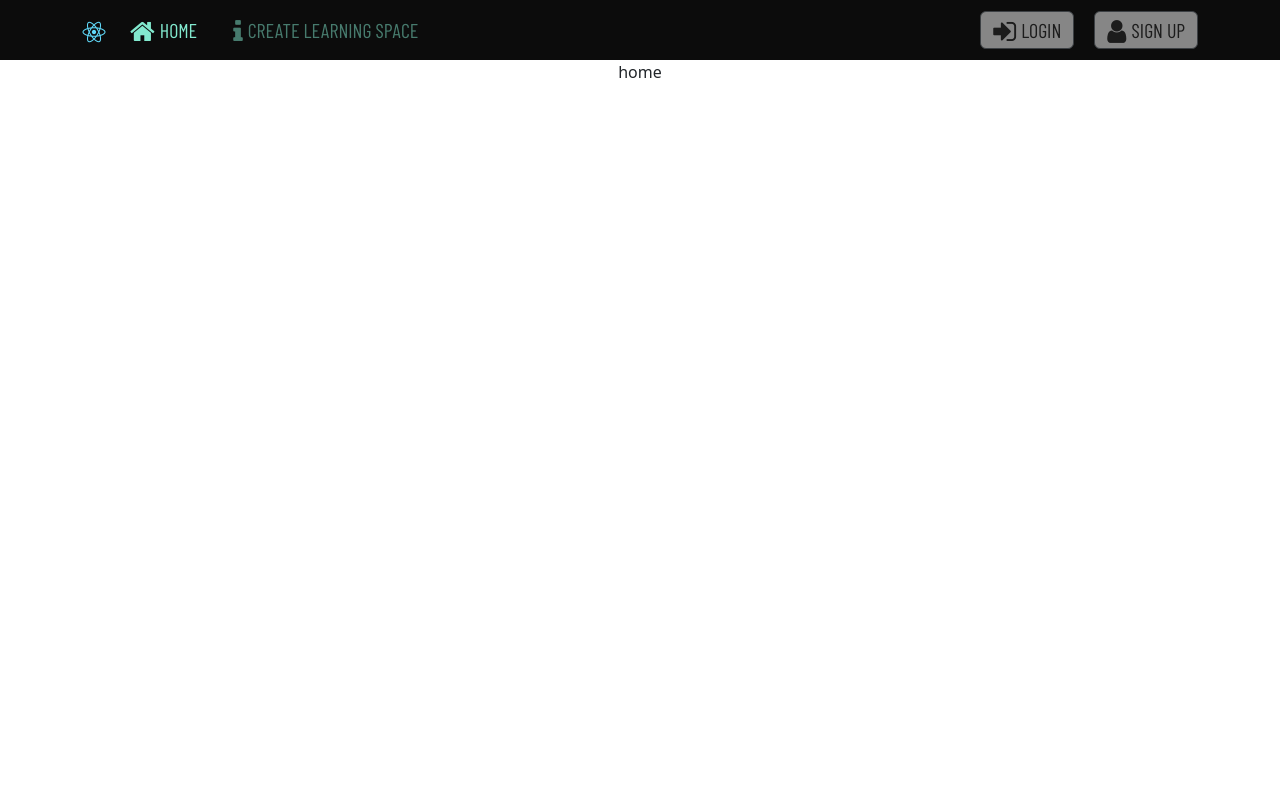
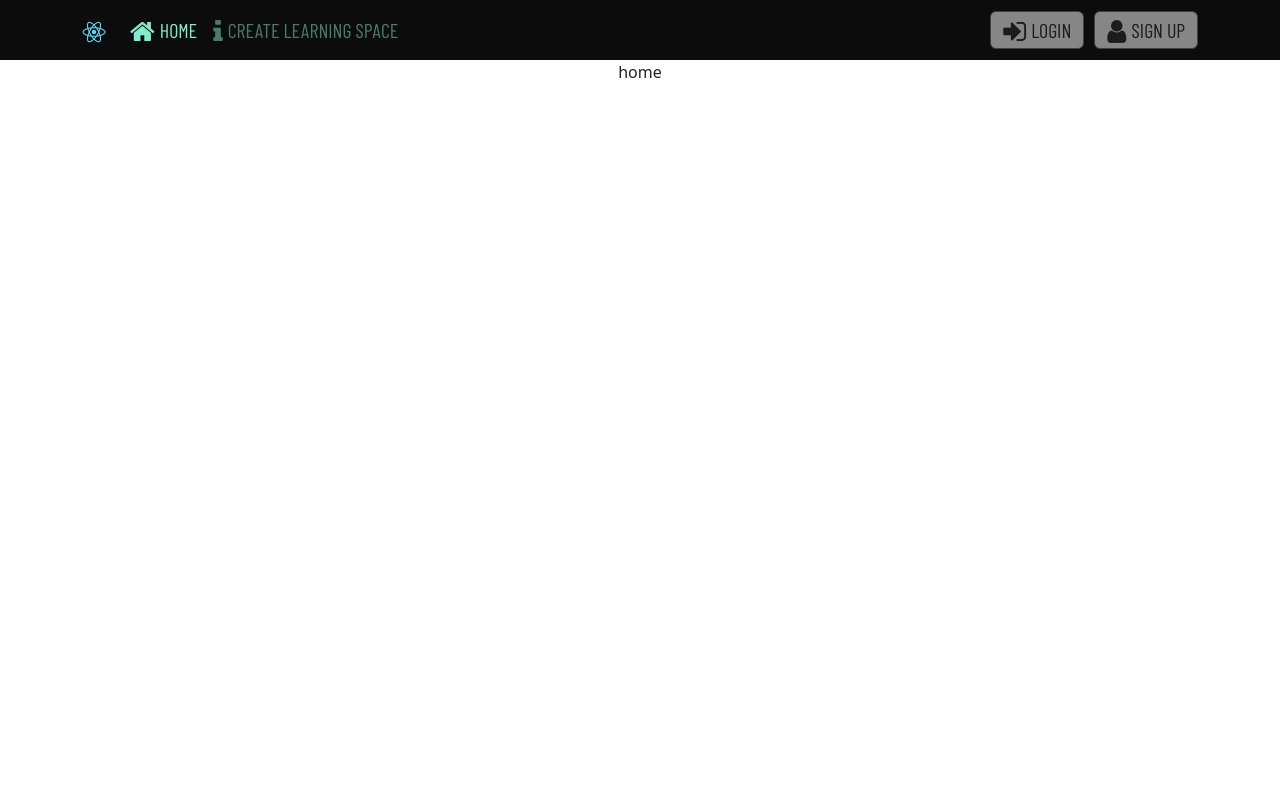
Before and after one commit to raytracer1/notes-frontend, a React app: page / in a window 1280 px wide. Shown: the top 800 px of the page. Built offline with nearby package versions, Linux system fonts and the light colour scheme.

Commit message:
optimize header link

```diff
--- a/src/components/Header/style.scss
+++ b/src/components/Header/style.scss
@@ -79,18 +79,19 @@ ul {
 
         .navbar-nav {
             padding-left: 0;
-            .nav-item {
-                &:not(:last-child) {
-                    padding-right: 20px;
-                }
-
-                @media(max-width:767px) {
-                    padding: 0;
-                }
-            }
 
             &.button {
                 margin-left: auto;
+
+                .nav-item {
+                    &:not(:last-child) {
+                        padding-right: 10px;
+                    }
+
+                    @media(max-width:767px) {
+                        padding: 0;
+                    }
+                }
 
                 @media(max-width:767px) {
                     .nav-item {
```
